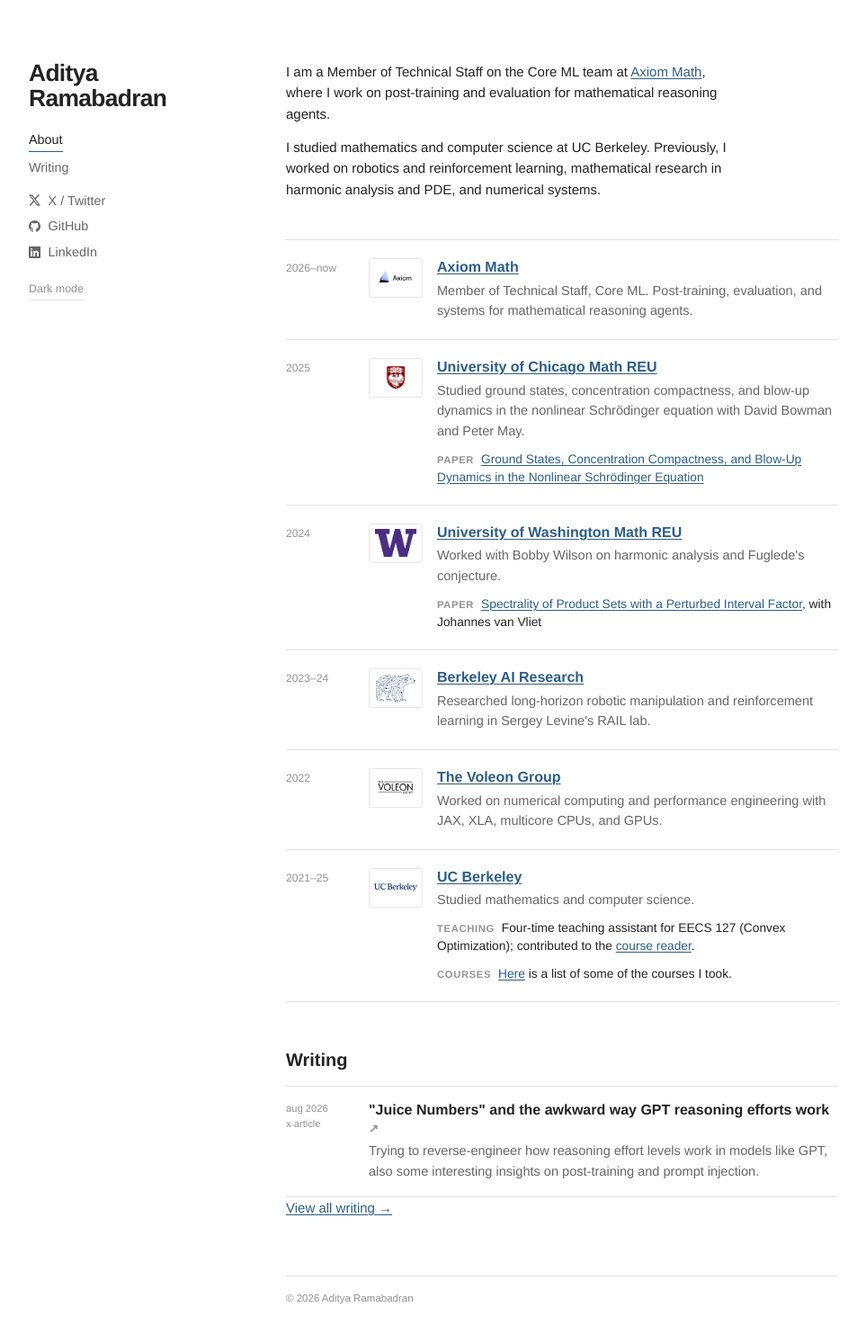
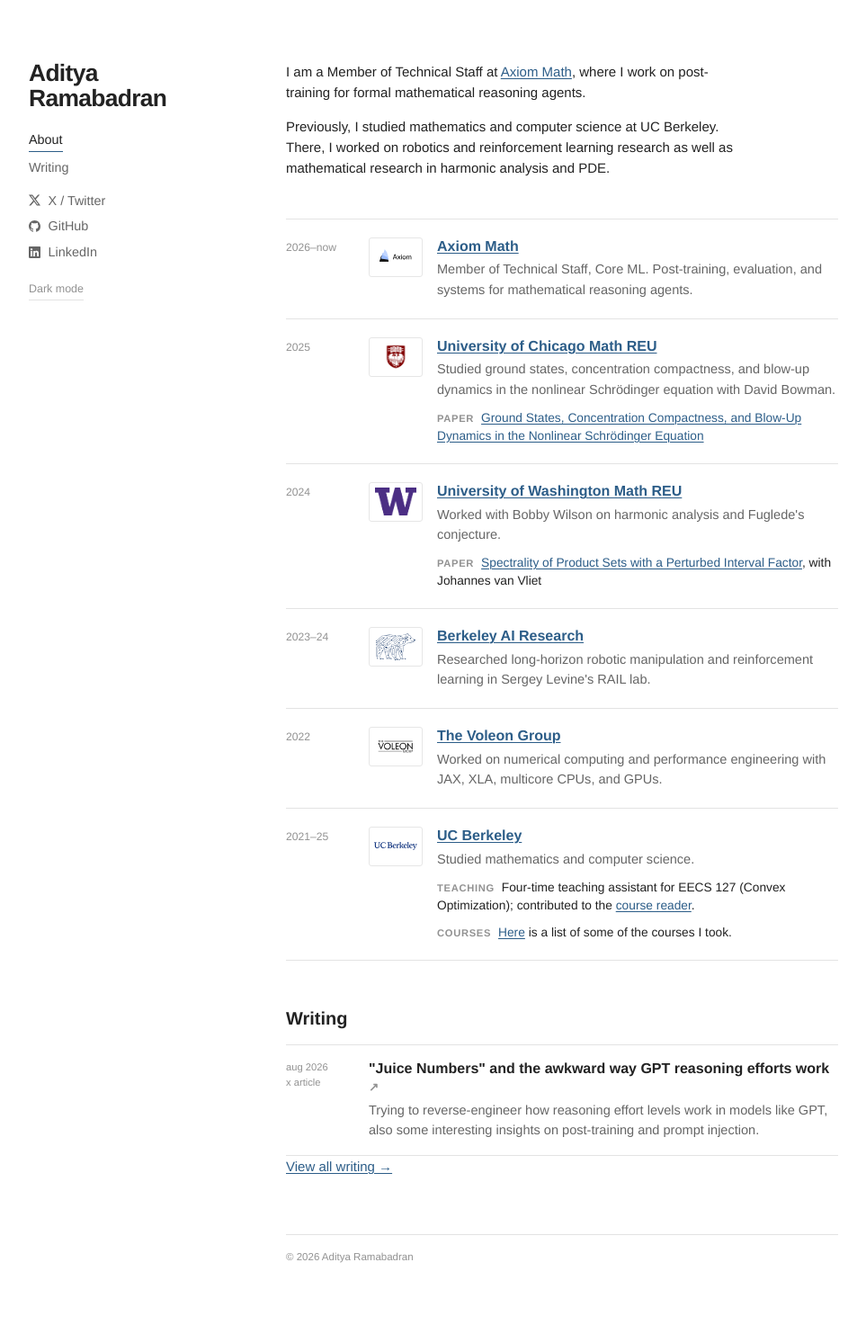
Before and after one commit to aditya-ramabadran/aditya-ramabadran.github.io, a Jekyll site: the page built from index.md, in a window 1280 px wide. Shown: the whole page at 90% size, without its empty margins (158-1121 px from the left). Built offline with Jekyll 4.4.1, drawn with Linux system fonts in a browser that asks for light colours; after the commit the page ends 1447 px from its top, so only the background shows below that.

```diff
--- a/index.md
+++ b/index.md
@@ -5,8 +5,8 @@ description: Machine learning research engineer with a background in mathematics
 ---
 
 <section class="intro">
-  <p>I am a Member of Technical Staff on the Core ML team at <a href="https://axiommath.ai/">Axiom Math</a>, where I work on post-training and evaluation for mathematical reasoning agents.</p>
-  <p>I studied mathematics and computer science at UC Berkeley. Previously, I worked on robotics and reinforcement learning, mathematical research in harmonic analysis and PDE, and numerical systems.</p>
+  <p>I am a Member of Technical Staff at <a href="https://axiommath.ai/">Axiom Math</a>, where I work on post-training for formal mathematical reasoning agents.</p>
+  <p>Previously, I studied mathematics and computer science at UC Berkeley. There, I worked on robotics and reinforcement learning research as well as mathematical research in harmonic analysis and PDE.</p>
 </section>
 
 <div class="timeline" aria-label="Career and research history">
@@ -24,7 +24,7 @@ description: Machine learning research engineer with a background in mathematics
     <div class="timeline-logo timeline-logo--tall"><img src="{{ '/assets/images/logos/uchicago.png' | relative_url }}" alt="University of Chicago logo"></div>
     <div class="timeline-copy">
       <h3><a href="https://math.uchicago.edu/~may/REU2025/">University of Chicago Math REU</a></h3>
-      <p>Studied ground states, concentration compactness, and blow-up dynamics in the nonlinear Schrödinger equation with David Bowman and Peter May.</p>
+      <p>Studied ground states, concentration compactness, and blow-up dynamics in the nonlinear Schrödinger equation with David Bowman.</p>
       <p class="timeline-note"><span>Paper</span><a href="https://math.uchicago.edu/~may/REU2025/REUPapers/Ramabadran.pdf">Ground States, Concentration Compactness, and Blow-Up Dynamics in the Nonlinear Schrödinger Equation</a></p>
     </div>
   </div>
```
Also changed, not shown: writing.md (+2 -2 lines).
